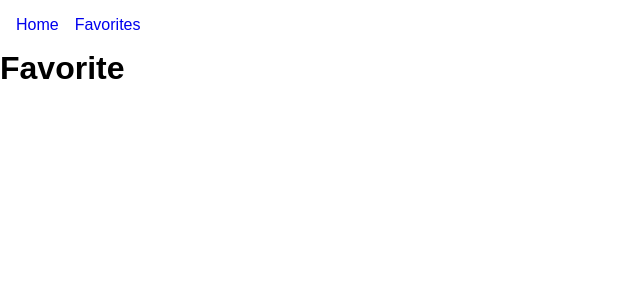
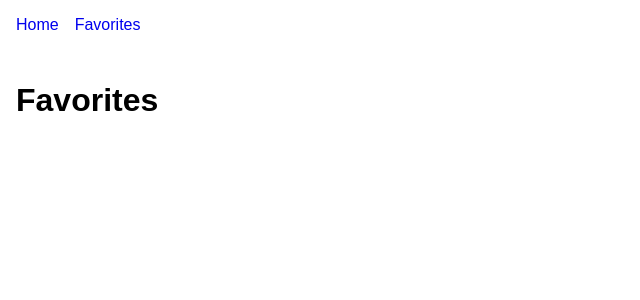
Before and after one commit to hanthienduc/movie-search, a React (Create React App) app: page /favorite in a window 1280 px wide. Shown: the top 300 px of the page, without its empty margins (0-640 px from the left). Built offline with nearby package versions, Linux system fonts and the light colour scheme.

Commit message:
edit favorite page

```diff
--- a/src/index.scss
+++ b/src/index.scss
@@ -9,5 +9,11 @@ html {
 }
 
 body {
-  transition: all ease-in-out 0.5s;
+  transition: all ease-in-out 0.4s;
 }
+
+@media screen and (max-width: 724px) {
+  body {
+    font-size: 85%;
+  }
+}
--- a/src/pages/Detail/Detail.tsx
+++ b/src/pages/Detail/Detail.tsx
@@ -10,6 +10,8 @@ import { useMovieContext } from "../../context/MovieContext";
 import './Detail.scss'
 import { formateDate } from "../../utils/formatDate";
 import { formatTime } from "../../utils/formatTime";
+import { CircularProgressbar } from 'react-circular-progressbar';
+import 'react-circular-progressbar/dist/styles.css';
 export function Detail() {
   const { movieId } = useParams();
   const {
--- /dev/null
+++ b/src/pages/Favorite/Favorite.scss
@@ -0,0 +1,6 @@
+.favorite-container {
+  padding: 1rem;
+  h1 {
+    margin: 1rem 0;
+  }
+}
--- a/src/pages/Favorite/Favorite.tsx
+++ b/src/pages/Favorite/Favorite.tsx
@@ -1,12 +1,12 @@
 import { Card } from "../../components/Card/Card";
 import { useMovieContext } from "../../context/MovieContext";
-
+import './Favorite.scss'
 export function Favorite() {
   const { favoriteMovies } = useMovieContext();
 
   return (
-    <div>
-      <h1>Favorite</h1>
+    <div className="favorite-container">
+      <h1>Favorites</h1>
       {favoriteMovies && favoriteMovies.map(movie => {
         return <Card key={movie.id} movie={movie} />
       })}
```
